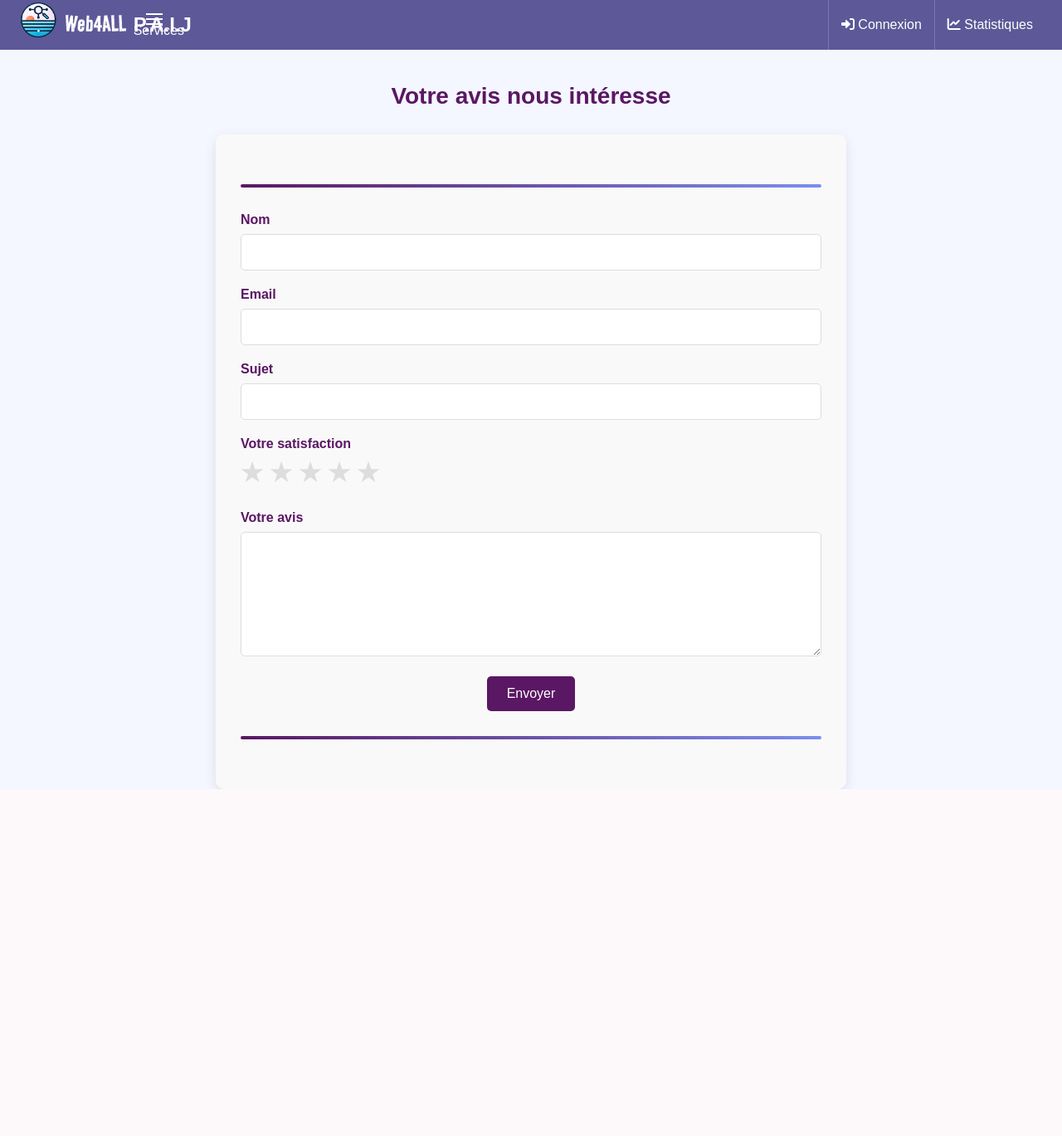
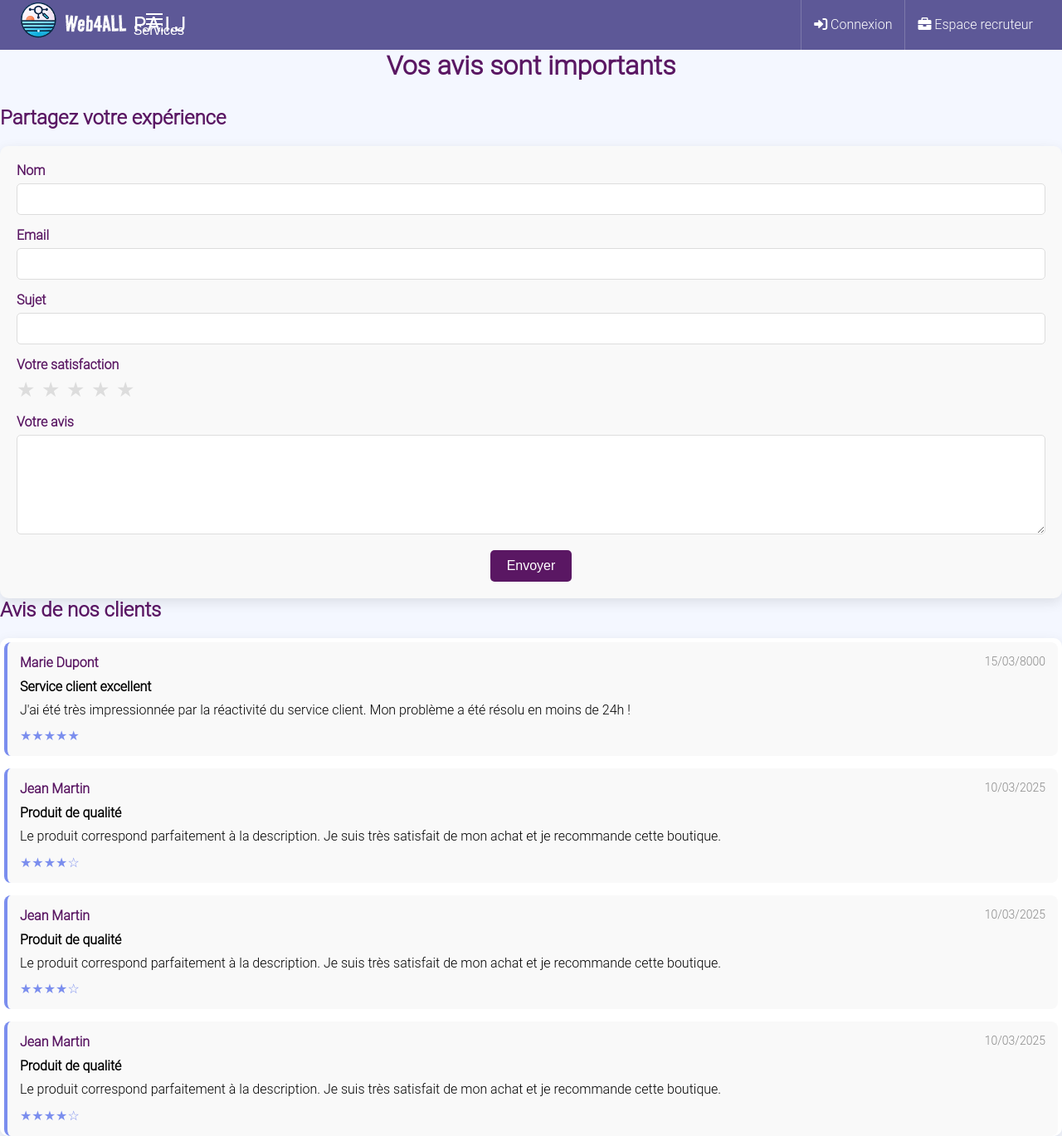
Before and after one commit to ZeroOwari/PROJETWEBComplet, a PHP site: page /Vue/avis.html in a window 1280 px wide. Shown: the whole page at 83% size. Before the commit the page ends 951 px from the top, so only its background shows below. Run offline with PHP 8.4, Linux system fonts and the light colour scheme.

Commit message:
page gestion des etudiant et avis + css

```diff
--- a/Vue/assets/style-web.css
+++ b/Vue/assets/style-web.css
@@ -2133,3 +2133,323 @@ body_Recruteur_offre {
   border: none;
   color: #9CA6DB;
 }
+
+/* Styles spécifiques pour la page de gestion des étudiants */
+/* Préfixe "student-" pour éviter les conflits */
+
+/* Styles généraux de la page */
+body.student-management-page {
+  font-family: 'Arial', sans-serif;
+  line-height: 1.6;
+  color: #333;
+  max-width: 1200px;
+  margin: 0 auto;
+  padding: 20px;
+  background-color: #f9f9f9;
+}
+
+.student-management-page h1 {
+  color: #7B2985;
+  text-align: center;
+  margin-bottom: 30px;
+  font-size: 2.5em;
+  border-bottom: 3px solid #7B8EEE;
+  padding-bottom: 10px;
+}
+
+.student-management-page h2 {
+  color: #7B2985;
+  margin-top: 40px;
+  margin-bottom: 20px;
+  font-size: 1.8em;
+  border-left: 5px solid #7B8EEE;
+  padding-left: 15px;
+}
+
+/* Styles des formulaires */
+.student-form {
+  background-color: white;
+  padding: 25px;
+  border-radius: 8px;
+  box-shadow: 0 2px 10px rgba(0, 0, 0, 0.1);
+  margin-bottom: 30px;
+}
+
+.student-form label {
+  display: block;
+  margin-bottom: 8px;
+  font-weight: bold;
+  color: #555;
+}
+
+.student-form input[type="text"],
+.student-form input[type="email"],
+.student-form input[type="number"] {
+  width: 100%;
+  padding: 10px;
+  margin-bottom: 20px;
+  border: 1px solid #ddd;
+  border-radius: 4px;
+  font-size: 16px;
+  box-sizing: border-box;
+}
+
+.student-form input:focus {
+  border-color: #7B8EEE;
+  outline: none;
+  box-shadow: 0 0 5px rgba(123, 142, 238, 0.5);
+}
+
+/* Styles des boutons */
+.student-btn {
+  background-color: #7B8EEE;
+  color: white;
+  border: none;
+  padding: 12px 20px;
+  font-size: 16px;
+  border-radius: 4px;
+  cursor: pointer;
+  transition: background-color 0.3s;
+}
+
+.student-btn:hover {
+  background-color: #7B2985;
+}
+
+/* Disposition des formulaires */
+@media (min-width: 768px) {
+  .student-form-grid {
+    display: grid;
+    grid-template-columns: repeat(2, 1fr);
+    gap: 30px;
+  }
+
+  .student-full-width-form {
+    grid-column: span 2;
+  }
+}
+
+/* Pour différencier visuellement les sections de formulaire */
+.student-search-form {
+  border-top: 3px solid #7B8EEE;
+}
+
+.student-create-form {
+  border-top: 3px solid #7B2985;
+}
+
+.student-update-form {
+  border-top: 3px solid #7B8EEE;
+}
+
+.student-delete-form {
+  border-top: 3px solid #7B2985;
+}
+
+.student-stats-form {
+  border-top: 3px solid #7B8EEE;
+}
+
+.page {
+  max-width: 1200px;
+  margin: 0 auto;
+  padding: 20px;
+  display: flex;
+  flex-wrap: wrap;
+  gap: 30px;
+}
+
+.avis-page-titre {
+  width: 100%;
+  color: #5A1763;
+  text-align: center;
+  margin-bottom: 30px;
+  font-size: 32px;
+}
+
+/* Colonne gauche - Formulaire */
+.avis-col-gauche {
+  flex: 1;
+  min-width: 300px;
+}
+
+.avis-container {
+  width: 100%;
+}
+
+.avis-titre-section {
+  color: #5A1763;
+  margin-bottom: 20px;
+  font-size: 24px;
+}
+
+.avis-formulaire {
+  background-color: #f9f9f9;
+  border-radius: 10px;
+  padding: 20px;
+  box-shadow: 0 5px 15px rgba(0, 0, 0, 0.1);
+}
+
+.avis-groupe-formulaire {
+  margin-bottom: 15px;
+}
+
+.avis-label {
+  display: block;
+  margin-bottom: 6px;
+  font-weight: bold;
+  color: #5A1763;
+}
+
+.avis-input,
+.avis-textarea,
+.avis-select {
+  width: 100%;
+  padding: 10px;
+  border: 1px solid #ddd;
+  border-radius: 5px;
+  font-size: 14px;
+}
+
+.avis-textarea {
+  height: 120px;
+  resize: vertical;
+}
+
+.avis-evaluation {
+  margin-bottom: 15px;
+}
+
+.avis-etoiles {
+  display: flex;
+  flex-direction: row-reverse;
+  justify-content: flex-end;
+}
+
+.avis-etoiles input {
+  display: none;
+}
+
+.avis-etoiles-label {
+  cursor: pointer;
+  width: 25px;
+  font-size: 25px;
+  color: #ddd;
+  margin-right: 5px;
+}
+
+.avis-etoiles-label:before {
+  content: '★';
+}
+
+.avis-etoiles input:checked ~ .avis-etoiles-label {
+  color: #7B8EEE;
+}
+
+.avis-etoiles-label:hover,
+.avis-etoiles-label:hover ~ .avis-etoiles-label {
+  color: #7B8EEE;
+}
+
+.avis-bouton-soumettre {
+  background-color: #5A1763;
+  color: white;
+  border: none;
+  padding: 10px 20px;
+  font-size: 16px;
+  border-radius: 5px;
+  cursor: pointer;
+  transition: background-color 0.3s;
+  display: block;
+  margin: 0 auto;
+}
+
+.avis-bouton-soumettre:hover {
+  background-color: #7B8EEE;
+}
+
+.avis-separateur {
+  height: 3px;
+  background: linear-gradient(to right, #5A1763, #7B8EEE);
+  margin: 20px 0;
+  border-radius: 2px;
+}
+
+/* Colonne droite - Liste des avis */
+.avis-col-droite {
+  flex: 1;
+  min-width: 300px;
+}
+
+.avis-liste-container {
+  background-color: #fff;
+  border-radius: 10px;
+  box-shadow: 0 5px 15px rgba(0, 0, 0, 0.1);
+  height: 600px;
+  overflow-y: auto;
+  padding: 5px;
+}
+
+.avis-liste-titre {
+  color: #5A1763;
+  margin-bottom: 20px;
+  font-size: 24px;
+}
+
+.avis-liste {
+  list-style-type: none;
+}
+
+.avis-item {
+  background-color: #f9f9f9;
+  border-radius: 8px;
+  padding: 15px;
+  margin-bottom: 15px;
+  border-left: 4px solid #7B8EEE;
+}
+
+.avis-item-header {
+  display: flex;
+  justify-content: space-between;
+  margin-bottom: 10px;
+}
+
+.avis-item-nom {
+  font-weight: bold;
+  color: #5A1763;
+}
+
+.avis-item-date {
+  color: #888;
+  font-size: 14px;
+}
+
+.avis-item-sujet {
+  font-weight: bold;
+  margin-bottom: 8px;
+}
+
+.avis-item-commentaire {
+  line-height: 1.4;
+  margin-bottom: 10px;
+}
+
+.avis-item-note {
+  color: #7B8EEE;
+  font-size: 16px;
+}
+
+@media (max-width: 768px) {
+  .avis-page {
+    flex-direction: column;
+  }
+
+  .avis-col-gauche,
+  .avis-col-droite {
+    width: 100%;
+  }
+
+  .avis-liste-container {
+    height: 400px;
+  }
+}
--- a/Vue/avis.html
+++ b/Vue/avis.html
@@ -5,16 +5,13 @@
     <meta name="viewport" content="width=device-width, initial-scale=1.0">
     <title>Web4ALL Navigation</title>
     <link rel="stylesheet" href="assets/style-web.css">
-  <script src="../controler/connexion.js"></script>
     <link rel="stylesheet" href="https://cdnjs.cloudflare.com/ajax/libs/font-awesome/6.0.0-beta3/css/all.min.css">
 </head>
 <body class="body bg-pink">
 <header>
     <nav class="navbar">
         <div class="logo">
-      <a href="accueil.html">
             <img src="assets/logo.png" alt="Web4ALL Logo">
-      </a>
         </div>
 
         <div class="services-dropdown">
@@ -23,216 +20,125 @@
                 Services
             </button>
             <div class="dropdown-content">
-        <a href="accueil.html"><i class="fas fa-home"></i> Accueil </a>
-        <a href="a-propos.html"><i class="fas fa-info-circle"></i> À propos de nous </a>
-        <a href="avis.html"><i class="fas fa-star"></i> Avis </a>
-        <a href="InfosCompte.php"><i class="fas fa-user-graduate"></i> Mon compte </a>
-        <a href="espace_pilote.php"><i class="fas fa-user-tie"></i> Statistiques </a>
+                <a href="accueil.html"><i class="fas fa-home"></i> Accueil</a>
+                <a href="a-propos.html"><i class="fas fa-info-circle"></i> À propos de nous</a>
+                <a href="avis.html"><i class="fas fa-star"></i> Avis</a>
+                <a href="recherche.html"><i class="fas fa-search"></i> Recherche</a>
+                <a href="espace-tuteur.html"><i class="fas fa-chalkboard-teacher"></i> Espace Tuteur</a>
+                <a href="mon-compte-etudiant.html"><i class="fas fa-user-graduate"></i> Mon compte Étudiant</a>
+                <a href="mon-compte-tuteur.html"><i class="fas fa-user-tie"></i> Mon compte Tuteur</a>
             </div>
         </div>
         <h1> P.A.I.J </h1>
         <div class="right-menu">
-      <a href="choix-profil.html" class="nav-button active"><i class="fas fa-sign-in-alt"></i> Connexion</a>
-      <a href="espace_pilote.php" class="nav-button"><i class="fas fa-chart-line"></i> Statistiques</a>
+            <a href="connexion.html" class="nav-button active"><i class="fas fa-sign-in-alt"></i> Connexion</a>
+            <a href="espace-recruteur.html" class="nav-button"><i class="fas fa-briefcase"></i> Espace recruteur</a>
         </div>
     </nav>
-
 </header>
-
-
-<!DOCTYPE html>
-<html lang="fr">
-<head>
-  <meta charset="UTF-8">
-  <meta name="viewport" content="width=device-width, initial-scale=1.0">
-  <title>Formulaire d'avis</title>
-  <style>
-    :root {
-      --couleur-primaire: #5A1763;
-      --couleur-secondaire: #7B8EEE;
-    }
-
-    * {
-      box-sizing: border-box;
-      margin: 0;
-      padding: 0;
-      font-family: Arial, sans-serif;
-    }
-
-    .container {
-      max-width: 800px;
-      margin: 0 auto;
-      padding: 40px 20px;
-    }
-
-    .titre-section {
-      color: var(--couleur-primaire);
-      text-align: center;
-      margin-bottom: 30px;
-      font-size: 28px;
-    }
-
-    .formulaire-avis {
-      background-color: #f9f9f9;
-      border-radius: 10px;
-      padding: 30px;
-      box-shadow: 0 5px 15px rgba(0, 0, 0, 0.1);
-    }
-
-    .groupe-formulaire {
-      margin-bottom: 20px;
-    }
-
-    label {
-      display: block;
-      margin-bottom: 8px;
-      font-weight: bold;
-      color: var(--couleur-primaire);
-    }
-
-    input[type="text"],
-    input[type="email"],
-    select,
-    textarea {
-      width: 100%;
-      padding: 12px;
-      border: 1px solid #ddd;
-      border-radius: 5px;
-      font-size: 16px;
-    }
-
-    textarea {
-      height: 150px;
-      resize: vertical;
-    }
-
-    .evaluation {
-      margin-bottom: 20px;
-    }
-
-    .etoiles {
-      display: flex;
-      flex-direction: row-reverse;
-      justify-content: flex-end;
-    }
-
-    .etoiles input {
-      display: none;
-    }
-
-    .etoiles label {
-      cursor: pointer;
-      width: 30px;
-      font-size: 30px;
-      color: #ddd;
-      margin-right: 5px;
-    }
-
-    .etoiles label:before {
-      content: '★';
-    }
-
-    .etoiles input:checked ~ label {
-      color: var(--couleur-secondaire);
-    }
-
-    .etoiles label:hover,
-    .etoiles label:hover ~ label {
-      color: var(--couleur-secondaire);
-    }
-
-    .bouton-soumettre {
-      background-color: var(--couleur-primaire);
-      color: white;
-      border: none;
-      padding: 12px 24px;
-      font-size: 16px;
-      border-radius: 5px;
-      cursor: pointer;
-      transition: background-color 0.3s;
-      display: block;
-      margin: 0 auto;
-    }
-
-    .bouton-soumettre:hover {
-      background-color: var(--couleur-secondaire);
-    }
-
-    /* Ajout d'une ligne décorative avec les deux couleurs */
-    .separateur {
-      height: 4px;
-      background: linear-gradient(to right, var(--couleur-primaire), var(--couleur-secondaire));
-      margin: 30px 0;
-      border-radius: 2px;
-    }
-
-    /* Responsive */
-    @media (max-width: 768px) {
-      .container {
-        padding: 20px 15px;
-      }
-
-      .formulaire-avis {
-        padding: 20px;
-      }
-    }
-  </style>
-</head>
-<body>
-<!-- Votre header existant irait ici -->
-
-<div class="container">
-  <h1 class="titre-section">Votre avis nous intéresse</h1>
-
-  <div class="formulaire-avis">
-    <div class="separateur"></div>
-
-    <form id="form-avis" action="#" method="post">
-      <div class="groupe-formulaire">
-        <label for="nom">Nom</label>
-        <input type="text" id="nom" name="nom" required>
+<div class="avis-page">
+    <h1 class="avis-page-titre">Vos avis sont importants</h1>
+    <div class="avis-col-gauche">
+        <div class="avis-container">
+            <h2 class="avis-titre-section">Partagez votre expérience</h2>
+            <div class="avis-formulaire">
+                <form id="avis-form" action="#" method="post">
+                    <div class="avis-groupe-formulaire">
+                        <label for="avis-nom" class="avis-label">Nom</label>
+                        <input type="text" id="avis-nom" name="nom" class="avis-input" required>
                     </div>
 
-      <div class="groupe-formulaire">
-        <label for="email">Email</label>
-        <input type="email" id="email" name="email" required>
+                    <div class="avis-groupe-formulaire">
+                        <label for="avis-email" class="avis-label">Email</label>
+                        <input type="email" id="avis-email" name="email" class="avis-input" required>
                     </div>
 
-      <div class="groupe-formulaire">
-        <label for="sujet">Sujet</label>
-        <input type="text" id="sujet" name="sujet" required>
+                    <div class="avis-groupe-formulaire">
+                        <label for="avis-sujet" class="avis-label">Sujet</label>
+                        <input type="text" id="avis-sujet" name="sujet" class="avis-input" required>
                     </div>
 
-      <div class="evaluation">
-        <label>Votre satisfaction</label>
-        <div class="etoiles">
-          <input type="radio" id="etoile5" name="note" value="5">
-          <label for="etoile5"></label>
-          <input type="radio" id="etoile4" name="note" value="4">
-          <label for="etoile4"></label>
-          <input type="radio" id="etoile3" name="note" value="3">
-          <label for="etoile3"></label>
-          <input type="radio" id="etoile2" name="note" value="2">
-          <label for="etoile2"></label>
-          <input type="radio" id="etoile1" name="note" value="1">
-          <label for="etoile1"></label>
+                    <div class="avis-evaluation">
+                        <label class="avis-label">Votre satisfaction</label>
+                        <div class="avis-etoiles">
+                            <input type="radio" id="avis-etoile5" name="note" value="5">
+                            <label for="avis-etoile5" class="avis-etoiles-label"></label>
+                            <input type="radio" id="avis-etoile4" name="note" value="4">
+                            <label for="avis-etoile4" class="avis-etoiles-label"></label>
+                            <input type="radio" id="avis-etoile3" name="note" value="3">
+                            <label for="avis-etoile3" class="avis-etoiles-label"></label>
+                            <input type="radio" id="avis-etoile2" name="note" value="2">
+                            <label for="avis-etoile2" class="avis-etoiles-label"></label>
+                            <input type="radio" id="avis-etoile1" name="note" value="1">
+                            <label for="avis-etoile1" class="avis-etoiles-label"></label>
                         </div>
                     </div>
 
-      <div class="groupe-formulaire">
-        <label for="commentaire">Votre avis</label>
-        <textarea id="commentaire" name="commentaire" required></textarea>
+                    <div class="avis-groupe-formulaire">
+                        <label for="avis-commentaire" class="avis-label">Votre avis</label>
+                        <textarea id="avis-commentaire" name="commentaire" class="avis-textarea" required></textarea>
                     </div>
 
-      <button type="submit" class="bouton-soumettre">Envoyer</button>
+                    <button type="submit" class="avis-bouton-soumettre">Envoyer</button>
                 </form>
-
-    <div class="separateur"></div>
             </div>
         </div>
+    </div>
+</div>
+<div>
+    <div class="avis-col-droite">
+        <h2 class="avis-liste-titre">Avis de nos clients</h2>
 
-<!-- Votre footer existant irait ici -->
+        <div class="avis-liste-container">
+            <ul class="avis-liste">
+
+                <li class="avis-item">
+                    <div class="avis-item-header">
+                        <span class="avis-item-nom">Marie Dupont</span>
+                        <span class="avis-item-date">15/03/8000</span>
+                    </div>
+                    <div class="avis-item-sujet">Service client excellent</div>
+                    <p class="avis-item-commentaire">
+                        J'ai été très impressionnée par la réactivité du service client. Mon problème a été résolu en moins de 24h !
+                    </p>
+                    <div class="avis-item-note">★★★★★</div>
+                </li>
+                <li class="avis-item">
+                    <div class="avis-item-header">
+                        <span class="avis-item-nom">Jean Martin</span>
+                        <span class="avis-item-date">10/03/2025</span>
+                    </div>
+                    <div class="avis-item-sujet">Produit de qualité</div>
+                    <p class="avis-item-commentaire">
+                        Le produit correspond parfaitement à la description. Je suis très satisfait de mon achat et je recommande cette boutique.
+                    </p>
+                    <div class="avis-item-note">★★★★☆</div>
+                </li>
+                <li class="avis-item">
+                    <div class="avis-item-header">
+                        <span class="avis-item-nom">Jean Martin</span>
+                        <span class="avis-item-date">10/03/2025</span>
+                    </div>
+                    <div class="avis-item-sujet">Produit de qualité</div>
+                    <p class="avis-item-commentaire">
+                        Le produit correspond parfaitement à la description. Je suis très satisfait de mon achat et je recommande cette boutique.
+                    </p>
+                    <div class="avis-item-note">★★★★☆</div>
+                </li>
+                <li class="avis-item">
+                    <div class="avis-item-header">
+                        <span class="avis-item-nom">Jean Martin</span>
+                        <span class="avis-item-date">10/03/2025</span>
+                    </div>
+                    <div class="avis-item-sujet">Produit de qualité</div>
+                    <p class="avis-item-commentaire">
+                        Le produit correspond parfaitement à la description. Je suis très satisfait de mon achat et je recommande cette boutique.
+                    </p>
+                    <div class="avis-item-note">★★★★☆</div>
+                </li>
+            </ul>
+        </div>
+    </div>
+</div>
 </body>
 </html>
-</body>
-</html>
```
Also changed, not shown: Vue/gestion-etudiant.html (added, +111 -0 lines). Lines whose indentation alone changed are shown as unchanged.
